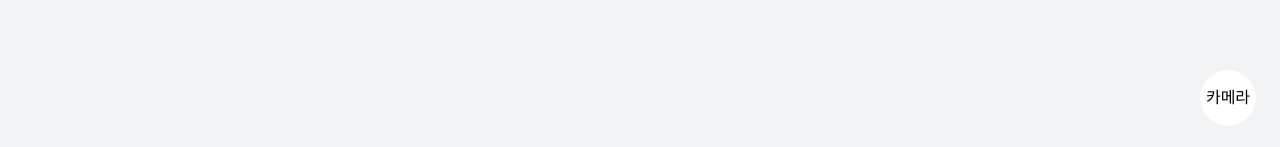
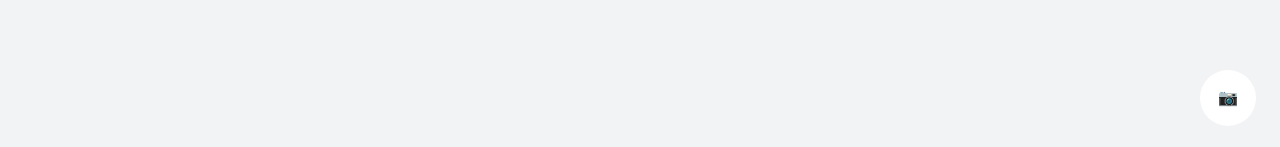
Before and after one commit to jjanie00/munchie-chat, a Next.js app: page / in a window 1280 px wide. Shown: the part 650-797 px from the top of the page. Built offline with nearby package versions, Linux system fonts and the light colour scheme.

Commit message:
✨ 버튼 클릭 시 카메라 촬영 화면 열림 구현

```diff
--- a/app/page.tsx
+++ b/app/page.tsx
@@ -1,7 +1,6 @@
 import ChatHeader from "@/components/ChatHeader";
 import ChatMessages from "@/components/ChatMessages";
-import ChatInput from "@/components/ChatInput";
-import CameraButton from "@/components/ChatInput";
+import CameraButton from "@/components/CameraButton";
 
 export default function Home() {
   return (
--- /dev/null
+++ b/components/CameraButton.tsx
@@ -0,0 +1,32 @@
+"use client";
+
+import { useRef } from "react";
+
+export default function CameraButton() {
+  const inputRef = useRef<HTMLInputElement>(null);
+  return (
+    <div>
+      <button
+        onClick={() => inputRef.current?.click()}
+        className="fixed bottom-6 right-6 w-14 h-14 bg-white rounded-full items-center justify-center text-black"
+      >
+        📷
+      </button>
+      <input
+        ref={inputRef}
+        type="file"
+        accept="image/*"
+        capture="environment" // 후면 카메라
+        className="hidden"
+        onChange={(e) => {
+          // 사용자가 사진 촬영한 이후 실행
+          const file = e.target.files?.[0];
+          if (file) {
+            // 촬영한 이미지 출력
+            console.log("선택된 파일:", file);
+          }
+        }}
+      />
+    </div>
+  );
+}
--- a/components/ChatInput.tsx
+++ /dev/null
@@ -1,9 +0,0 @@
-"use client";
-
-export default function CameraButton() {
-  return (
-    <button className="fixed bottom-6 right-6 w-14 h-14 bg-white rounded-full items-center justify-center text-black">
-      카메라
-    </button>
-  );
-}
```
Also changed, not shown: 2 other files (tests, documents, lock files or other folders).
